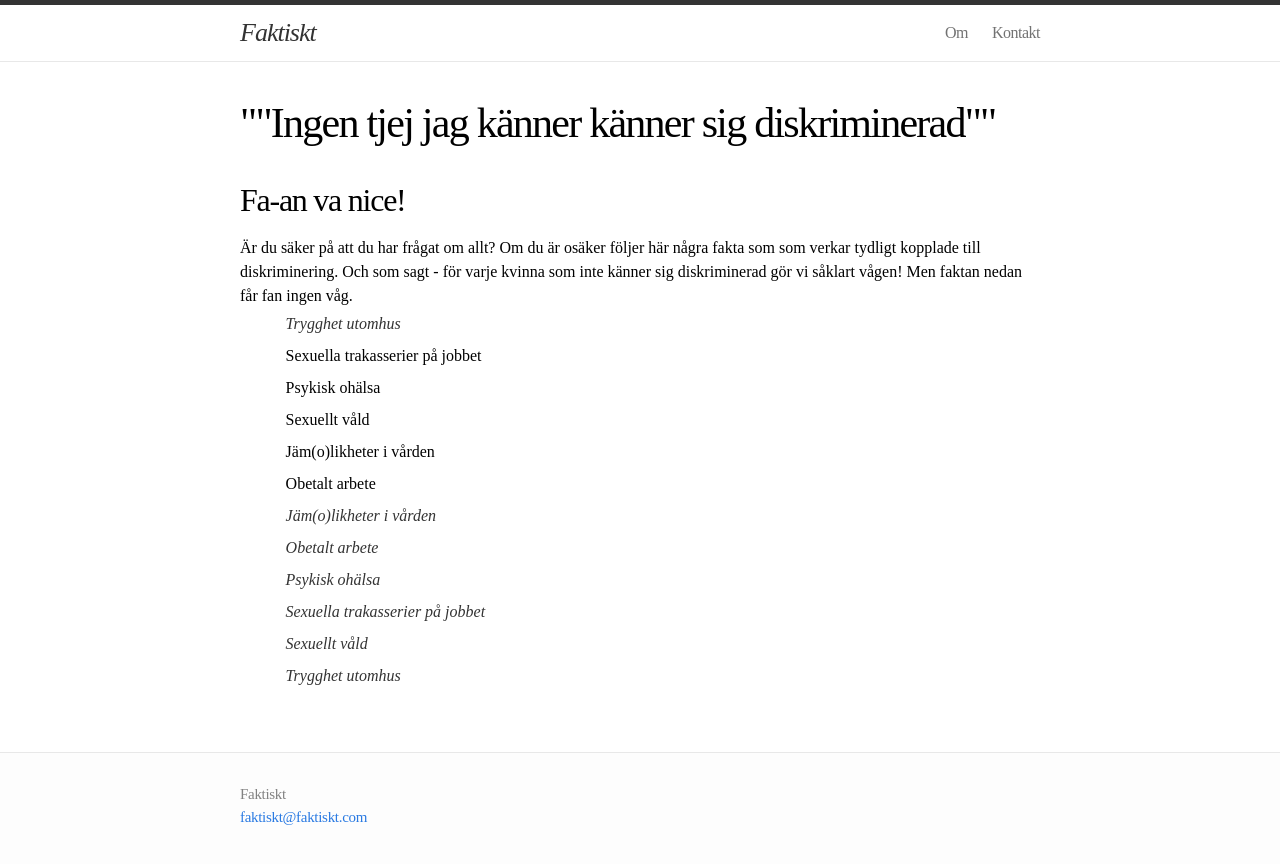
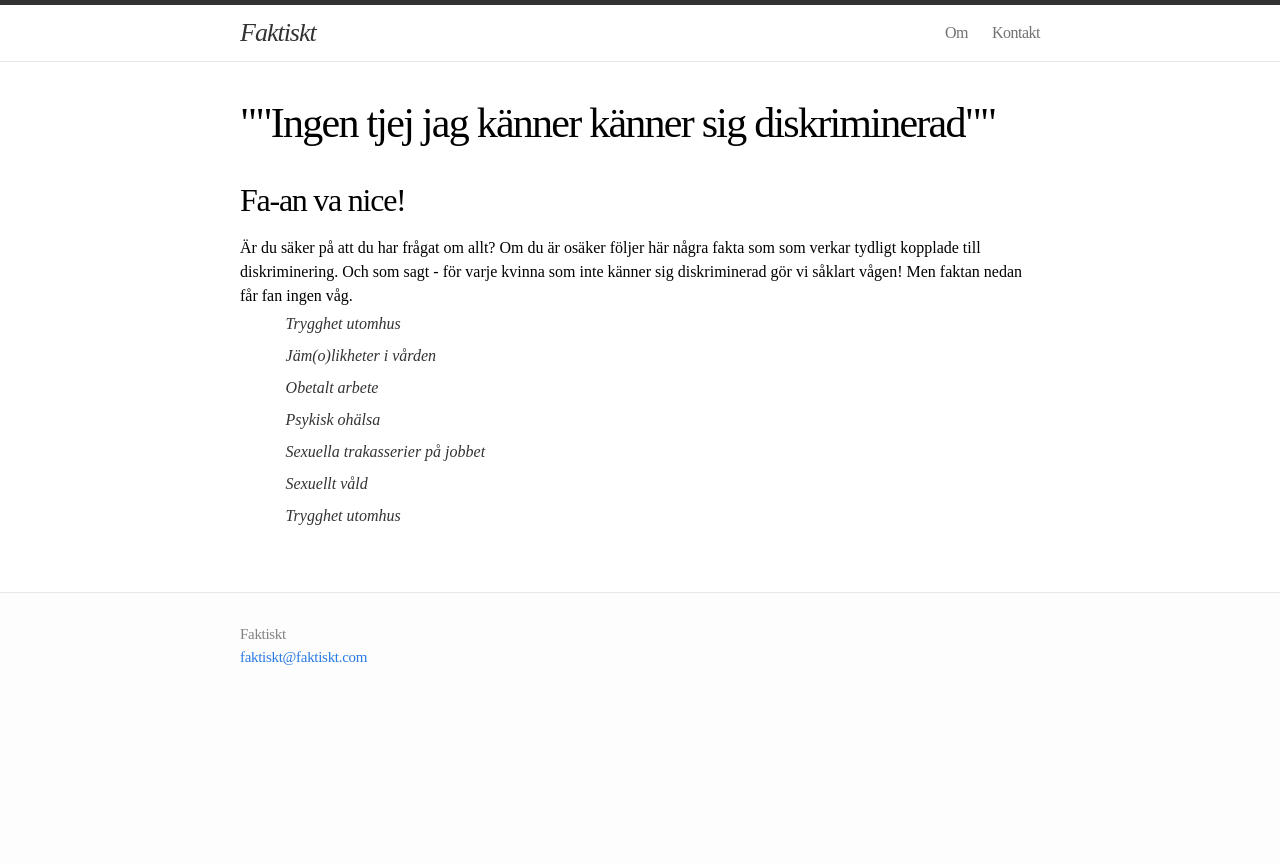
Before and after one commit to frigolitvarulv/faktiskt.github.io, a Jekyll site: the page built from jamstalldhet/ingen-tjej-jag-k-nner-k-nner-sig-diskriminerad.md, in a window 1280 px wide. Shown: the top 864 px of the page. Built offline with Jekyll 4.4.1, drawn with Linux system fonts in a browser that asks for light colours; Markdown is read by kramdown in place of the engine named in the settings.

Commit message:
Updated ingen-tjej-jag-k-nner-k-nner-sig-diskriminerad.md

```diff
--- a/jamstalldhet/ingen-tjej-jag-k-nner-k-nner-sig-diskriminerad.md
+++ b/jamstalldhet/ingen-tjej-jag-k-nner-k-nner-sig-diskriminerad.md
@@ -7,13 +7,9 @@ title: "\"Ingen tjej jag känner känner sig diskriminerad\""
 
 
 
+
 ## Fa-an va nice!
 
 Är du säker på att du har frågat om allt? Om du är osäker följer här några fakta som som verkar tydligt kopplade till diskriminering. Och som sagt - för varje kvinna som inte känner sig diskriminerad gör vi såklart vågen! Men faktan nedan får fan ingen våg.
 
 - [Trygghet utomhus](/jamstalldhet/ingen-tjej-jag-k-nner-k-nner-sig-diskriminerad/trygghet-utomhus/)
-- Sexuella trakasserier på jobbet
-- Psykisk ohälsa
-- Sexuellt våld
-- Jäm(o)likheter i vården
-- Obetalt arbete
```
